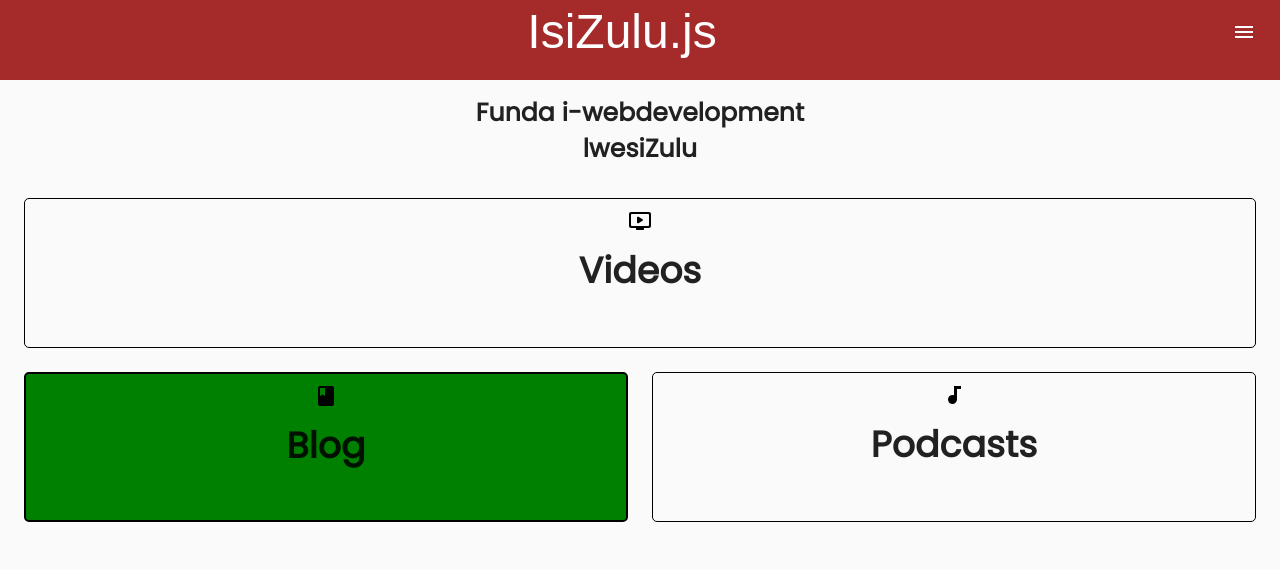
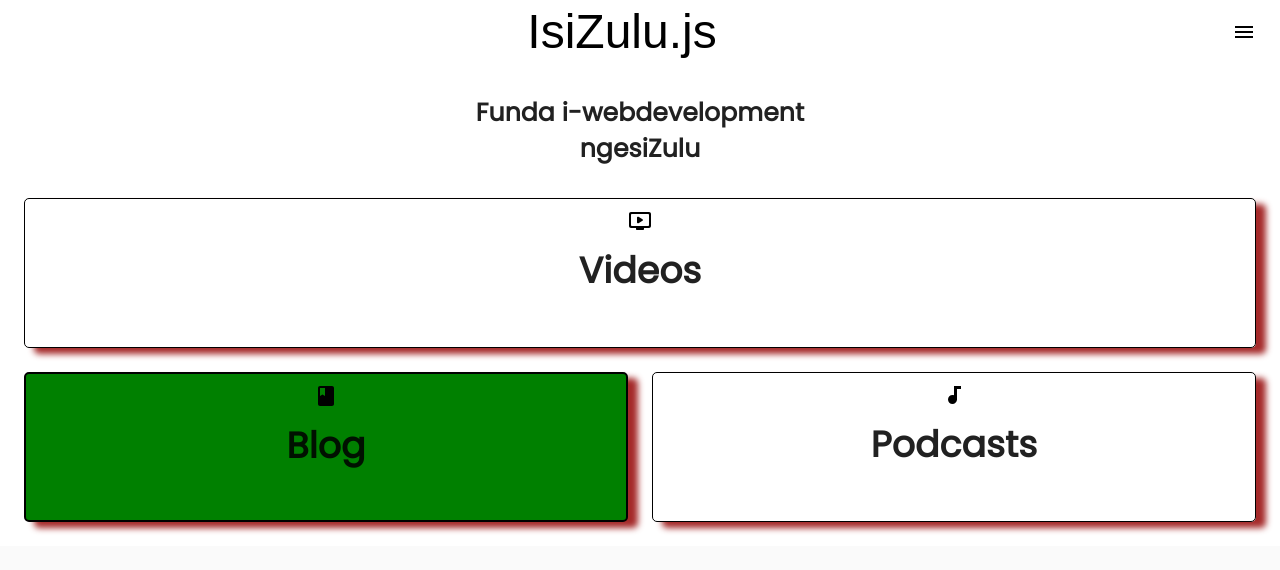
Before and after one commit to Sandilem7789/delma, a React (Create React App) app: page / in a window 1280 px wide. Shown: the top 570 px of the page. Built offline with nearby package versions, Linux system fonts and the light colour scheme; a web font is replaced by a local one.

Commit message:
start again

```diff
--- a/src/components/LandingPage.js
+++ b/src/components/LandingPage.js
@@ -31,14 +31,15 @@ const drawerWidth = 240;
 const useStyles = makeStyles((theme) => ({
   root: {
     display: 'flex',
+    backgroundColor: "white"
   },
   appBar: {
     transition: theme.transitions.create(['margin', 'width'], {
       easing: theme.transitions.easing.sharp,
       duration: theme.transitions.duration.leavingScreen,
     }),
-    backgroundColor: "brown",
-    color: "white",
+    backgroundColor: "white",
+    color: "black",
     boxShadow: "0px 0px white",
     height: "10%"
   },
--- a/src/components/WelcomeText.js
+++ b/src/components/WelcomeText.js
@@ -5,7 +5,7 @@ const WelcomeText = () => {
     return (
         <div >
             <h4 className="welcome-text">
-                Funda i-webdevelopment <br /> lwesiZulu
+                Funda i-webdevelopment <br /> ngesiZulu
              </h4>
         </div>
     )
--- a/src/index.css
+++ b/src/index.css
@@ -39,7 +39,8 @@ h4 {
 .blog-paper, .video-paper, .podcast-paper {
   border-radius: 5px;
   border: 1px solid black;
-  height: 150px
+  height: 150px;
+  box-shadow: 10px 6px 6px brown;
 }
 
 .blog-paper {
```
